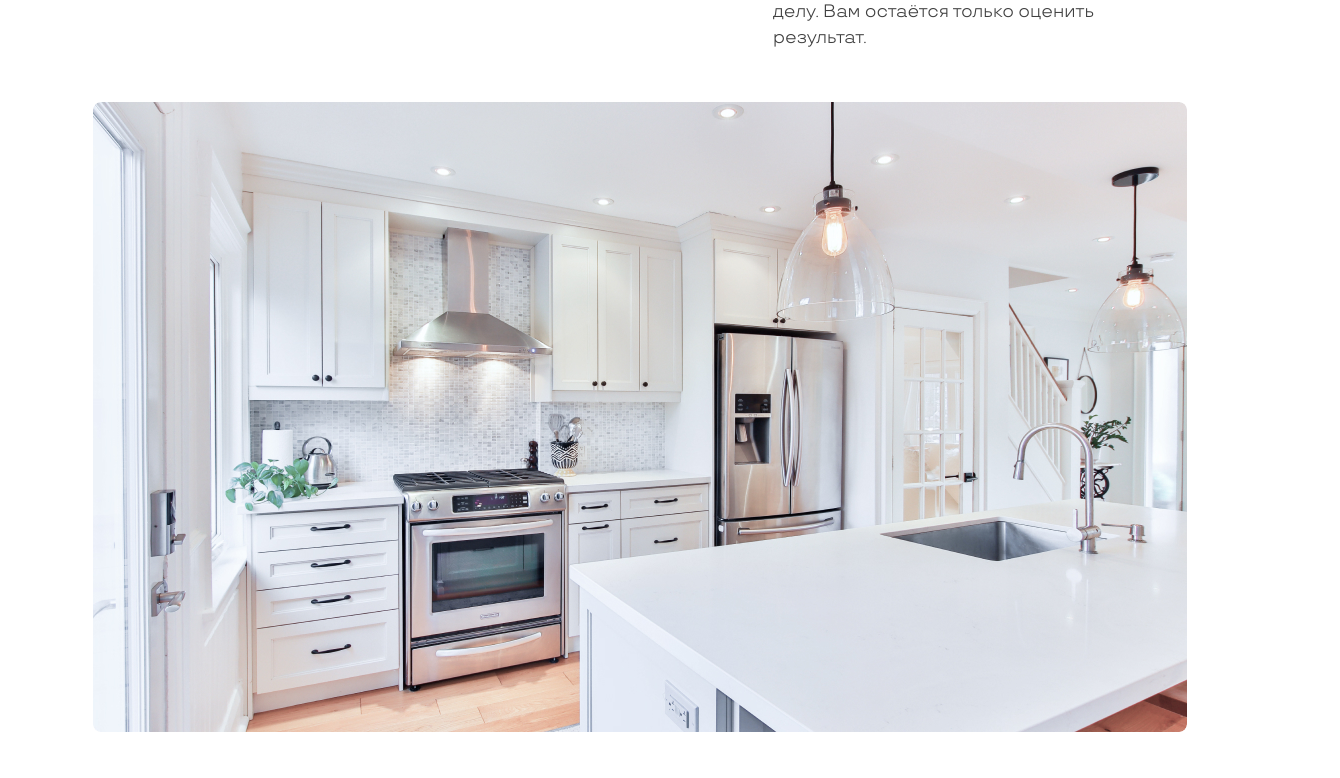
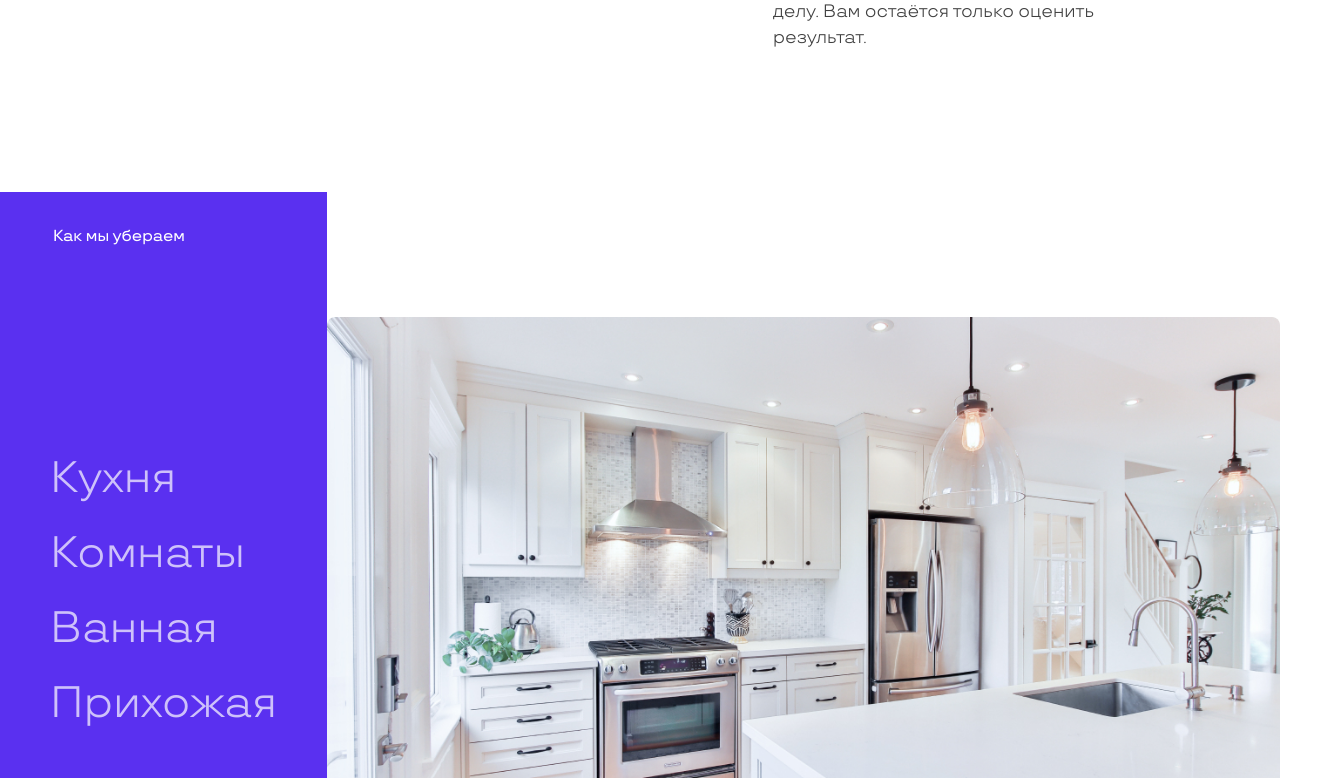
Before and after one commit to hel1yeah/test-redlab, a Vue app: page / in a window 1280 px wide. Shown: the part 1402-2180 px from the top of the page, 1340 px wide, since content can reach past the window. Before the commit the page ends 2140 px from the top, so only its background shows below. Built offline with nearby package versions, Linux system fonts and the light colour scheme.

Commit message:
fix:cleaning global scss prettierrc

```diff
--- a/package.json
+++ b/package.json
@@ -10,7 +10,7 @@
   "dependencies": {
     "core-js": "^3.6.5",
     "gsap": "^3.7.1",
-    "vue": "^3.0.0"
+    "vue": "^3.1.5"
   },
   "devDependencies": {
     "@vue/cli-plugin-babel": "~4.5.0",
--- a/src/assets/scss/_global.scss
+++ b/src/assets/scss/_global.scss
@@ -6,7 +6,6 @@ html {
   color: #404040;
 }
 .container {
-  width: 1340px;
   max-width: 1340px;
   padding: 0 10px;
   margin: 0 auto;
--- a/src/assets/scss/_mixin.scss
+++ b/src/assets/scss/_mixin.scss
@@ -1,7 +1,7 @@
 @mixin myFlex {
-    display: flex;
-    align-items: center;
-    justify-content: space-between;
+  display: flex;
+  align-items: center;
+  justify-content: space-between;
 }
 
 $purple-color: #5a30f0;
--- a/src/main.js
+++ b/src/main.js
@@ -3,4 +3,6 @@ import App from './App.vue'
 
 import './assets/scss/main.scss'
 
-createApp(App).mount('#app')
+const app = createApp(App)
+
+app.mount('#app')
--- a/src/views/SectionCards.vue
+++ b/src/views/SectionCards.vue
@@ -13,7 +13,11 @@
 </template>
 
 <script>
-import { gsap, ScrollTrigger, Draggable, MotionPathPlugin } from 'gsap/all'
+import { gsap } from 'gsap'
+
+import { ScrollTrigger } from 'gsap/ScrollTrigger'
+
+gsap.registerPlugin(ScrollTrigger)
 
 export default {
   data() {
@@ -46,11 +50,14 @@ export default {
       ],
     }
   },
+  mounted() {
+    this.gsapCardFrom()
+  },
   methods: {
-    cardFrom() {
+    gsapCardFrom() {
       gsap.from('.card', {
-        scrollTrigger: {
-          trigger: '.card',
+        ScrollTrigger: {
+          trigger: '.cards-inner',
           start: 'top bottom',
           toggleActions: 'play none none none',
         },
@@ -61,9 +68,6 @@ export default {
         stagger: 0.4,
       })
     },
-  },
-  mounted() {
-    this.cardFrom()
   },
 }
 </script>
--- a/src/views/SectionCleaning.vue
+++ b/src/views/SectionCleaning.vue
@@ -8,7 +8,17 @@
           приступает к делу. Вам остаётся только оценить результат.
         </p>
       </div>
-
+    </div>
+    <div class="cleaning__gallery">
+      <div class="cleaning__menu-container">
+        <span class="cleaning__menu-descr">Как мы убераем</span>
+        <ul class="cleaning__menu">
+          <li class="cleaning__menu-item">Кухня</li>
+          <li class="cleaning__menu-item">Комнаты</li>
+          <li class="cleaning__menu-item">Ванная</li>
+          <li class="cleaning__menu-item">Прихожая</li>
+        </ul>
+      </div>
       <img
         class="cleaning__img"
         src="./../assets/images/cleaning1.jpg"
@@ -19,10 +29,44 @@
 </template>
 
 <script>
+import { gsap } from 'gsap'
+
+import { ScrollTrigger } from 'gsap/ScrollTrigger'
+
+gsap.registerPlugin(ScrollTrigger)
+
 export default {
   name: 'SectionCleaning',
   data() {
     return {}
+  },
+  mounted() {
+    this.gsapTitleFrom()
+  },
+  methods: {
+    gsapTitleFrom() {
+      let tl = gsap.timeline()
+      tl.from('.cleaning__title', {
+        scrollTrigger: {
+          trigger: '.cleaning__gallery',
+          start: 'top bottom',
+          toggleActions: 'play none none none',
+        },
+        y: 120,
+        opacity: 0,
+        duration: 1.5,
+        ease: 'power3.inOutinOut',
+      }).from(
+        '.cleaning__descr',
+        {
+          y: 120,
+          opacity: 0,
+          duration: 1.5,
+          ease: 'power3.inOutinOut',
+        },
+        '-=1'
+      )
+    },
   },
 }
 </script>
@@ -58,5 +102,49 @@ export default {
   overflow: hidden;
   max-width: 1094px;
   max-height: 630px;
+  display: block;
+}
+.cleaning__gallery {
+  margin-top: 142px;
+  display: flex;
+  align-items: center;
+  justify-content: center;
+}
+
+.cleaning__menu-container {
+  width: 375px;
+  height: 800px;
+  background-color: $purple-color;
+  position: relative;
+  color: $primary-color;
+
+  display: flex;
+  align-items: center;
+  justify-content: center;
+  flex-direction: column;
+}
+.cleaning__menu-descr {
+  position: absolute;
+  top: 35px;
+  left: 53px;
+
+  font-family: 'TTTravels-Medium', sans-serif;
+  font-weight: 500;
+  font-size: 16px;
+  line-height: 130%;
+}
+.cleaning__menu {
+  height: 278px;
+  display: flex;
+  align-items: flex-start;
+  justify-content: space-between;
+  flex-direction: column;
+}
+.cleaning__menu-item {
+  list-style-type: none;
+  opacity: 0.7;
+  font-size: 44px;
+  line-height: 120%;
+  font-family: 'TTTravels-Regular', sans-serif;
 }
 </style>
```
Also changed, not shown: 2 other files (tests, documents, lock files or other folders).
